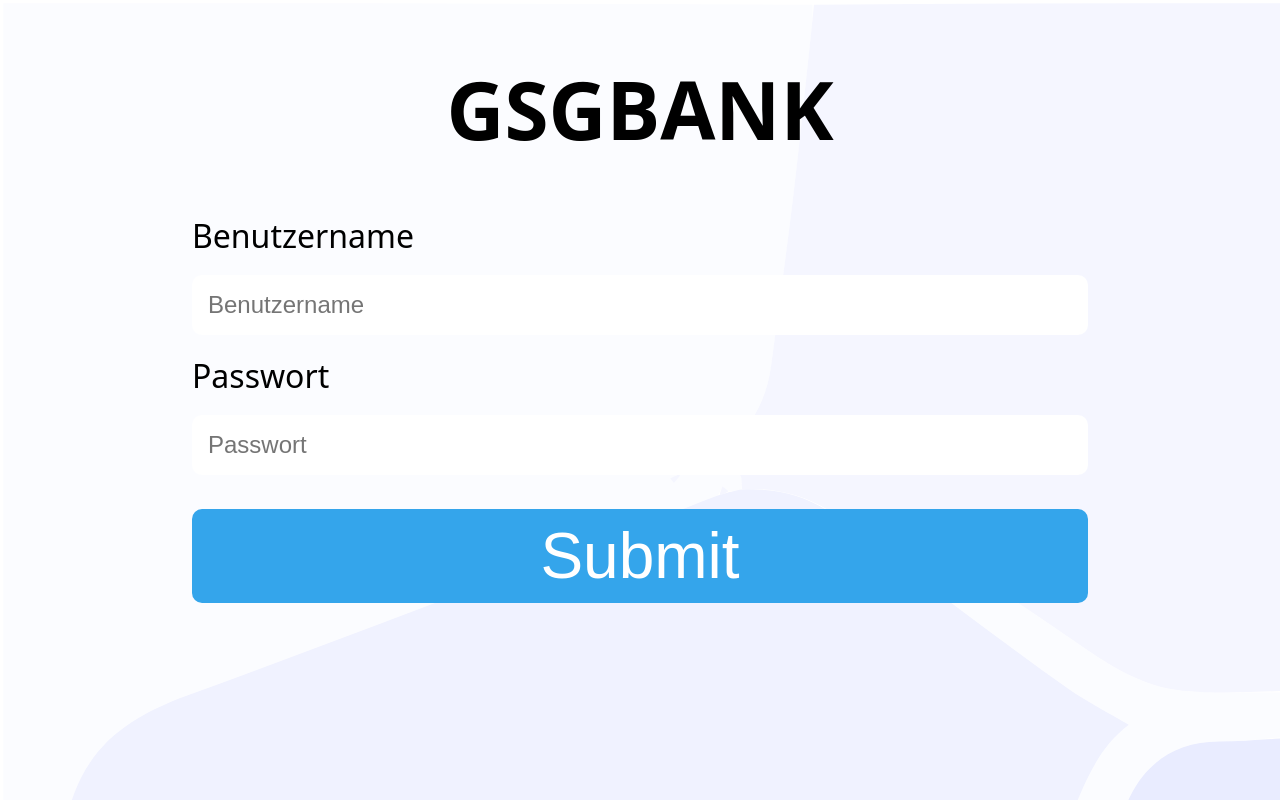
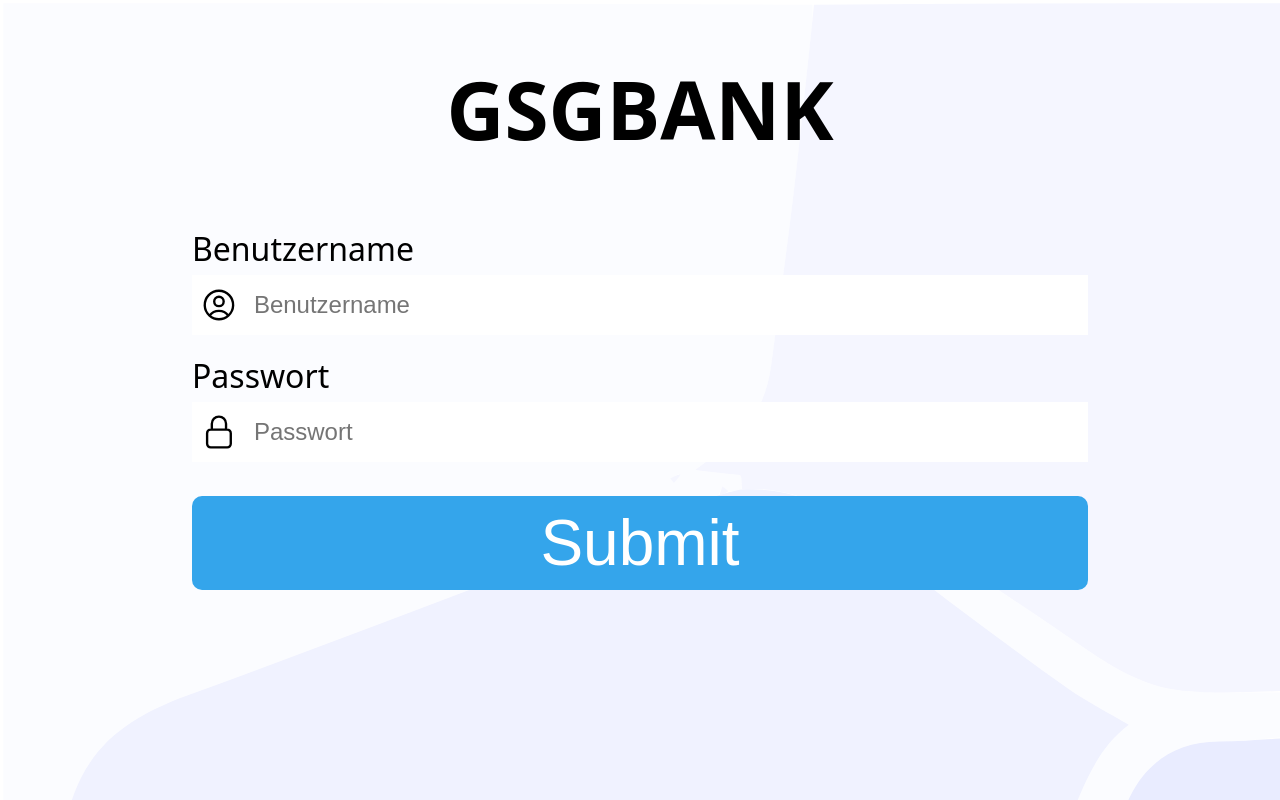
Before and after one commit to gsgdev/gaukeley-frontend, a SvelteKit app: page /login in a window 1280 px wide. Built offline with nearby package versions, Linux system fonts and the light colour scheme.

Commit message:
styled the login page on desktop

```diff
--- a/src/routes/login/+page.svelte
+++ b/src/routes/login/+page.svelte
@@ -16,13 +16,46 @@
 <div class="login-wrapper">
 	<form on:submit|preventDefault={handleSubmit}>
 		<label for="username">Benutzername</label>
-		<div class="input-wrapper">
-			<input placeholder="Benutzername" type="text" id="username" bind:value={username} />
+		<div class="underline">
+			<div class="input-wrapper">
+				<svg
+					xmlns="http://www.w3.org/2000/svg"
+					fill="none"
+					viewBox="0 0 24 24"
+					stroke-width="1.5"
+					stroke="currentColor"
+					class="icon"
+				>
+					<path
+						stroke-linecap="round"
+						stroke-linejoin="round"
+						d="M17.982 18.725A7.488 7.488 0 0012 15.75a7.488 7.488 0 00-5.982 2.975m11.963 0a9 9 0 10-11.963 0m11.963 0A8.966 8.966 0 0112 21a8.966 8.966 0 01-5.982-2.275M15 9.75a3 3 0 11-6 0 3 3 0 016 0z"
+					/>
+				</svg>
+
+				<input placeholder="Benutzername" type="text" id="username" bind:value={username} />
+			</div>
 		</div>
+		<label for="password">Passwort</label>
 
-		<label for="password">Passwort</label>
-		<div class='input-wrapper'>
-			<input placeholder="Passwort" type="password" id="password" bind:value={password} />
+		<div class="underline">
+			<div class="input-wrapper">
+				<svg
+					xmlns="http://www.w3.org/2000/svg"
+					fill="none"
+					viewBox="0 0 24 24"
+					stroke-width="1.5"
+					stroke="currentColor"
+					class="icon"
+				>
+					<path
+						stroke-linecap="round"
+						stroke-linejoin="round"
+						d="M16.5 10.5V6.75a4.5 4.5 0 10-9 0v3.75m-.75 11.25h10.5a2.25 2.25 0 002.25-2.25v-6.75a2.25 2.25 0 00-2.25-2.25H6.75a2.25 2.25 0 00-2.25 2.25v6.75a2.25 2.25 0 002.25 2.25z"
+					/>
+				</svg>
+				<input placeholder="Passwort" type="password" id="password" bind:value={password} />
+			</div>
 		</div>
 		<button class="submit-button" type="submit">Submit</button>
 	</form>
@@ -49,24 +82,34 @@
 	input {
 		width: 100%;
 		padding: 1rem;
-		border-radius: 10px;
 		border: none;
 		font-size: 1.5rem;
 	}
-	.input-wrapper::after {
+	.icon {
+		background-color: white;
+		width: 3rem;
+		padding: 0 0 0 0.5rem;
+	}
+	.input-wrapper {
+		display: flex;
+		flex-direction: row;
+		border-radius: 20px;
+	}
+	.underline::after {
 		content: '';
 		display: block;
 		height: 2px;
 		background: black;
-		width: 0;
+		width: 0%;
 		bottom: 0;
-		transition: width 0.3 ease-in-out;
-
+		transition: width 0.25s ease-in-out;
 	}
 	input:focus {
 		border: none;
+		outline: none;
 	}
-	.input-wrapper:focus::after {
+	.underline:focus-within::after {
+		content: '';
 		width: 100%;
 	}
 	label {
```
Also changed, not shown: static/lock.svg (added).
